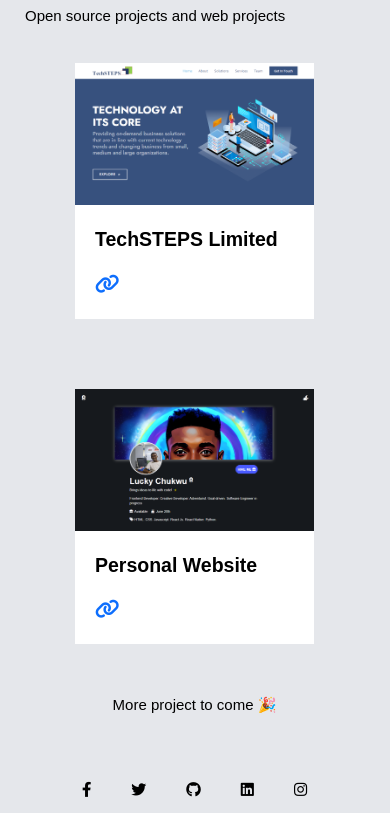
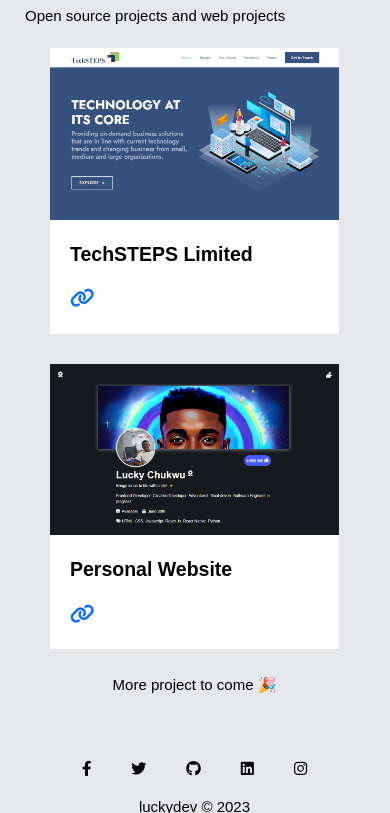
Before and after one commit to lucky66/myportfolio, a website: page index.html in a window 390 px wide. Both pictures are taken after a click on the link "Projects". Shown: the part 753-1566 px from the top of the page. Drawn offline with nearby package versions, Linux system fonts and the light colour scheme.

```diff
--- a/css/stylesheet.css
+++ b/css/stylesheet.css
@@ -488,4 +488,9 @@
 	font-size: 16px;
 }
 
+#project_profile {
+	margin-top: -20px;
+	padding: 25px;
 }
+
+}
```
